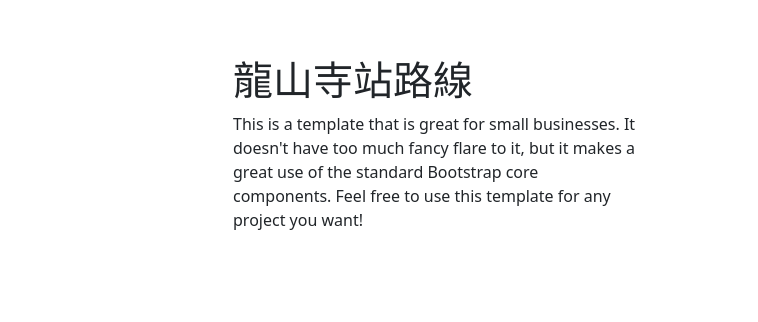
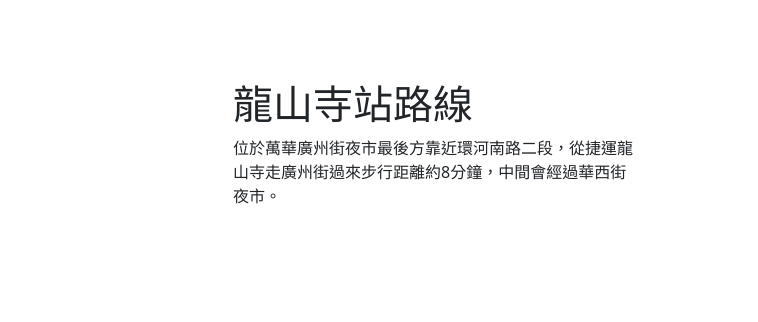
Before and after one commit to Mutal2001/Route-oyster, a plain HTML site: page index.html in a window 1280 px wide. Shown: the part 102-424 px from the top of the page, 522-1280 px from the left. Drawn offline with nearby package versions, Linux system fonts and the light colour scheme.

Commit message:
Update index.html

```diff
--- a/index.html
+++ b/index.html
@@ -34,7 +34,7 @@
                 <div class="col-lg-7"><img class="img-fluid rounded mb-4 mb-lg-0" src="https://lh3.googleusercontent.com/yCpAhQWI2aI0i6jVonU-3WUGs1RloIpyDEJSyNlfMAQyc87KsBxEa-G1wXUoxqzBW4kkWOdr9VWBBhMi_5cJKTuIoLwbLoyP=s600" alt="..." /></div>
                 <div class="col-lg-5">
                     <h1 class="font-weight-light">龍山寺站路線</h1>
-                    <p>This is a template that is great for small businesses. It doesn't have too much fancy flare to it, but it makes a great use of the standard Bootstrap core components. Feel free to use this template for any project you want!</p>
+                    <p>位於萬華廣州街夜市最後方靠近環河南路二段，從捷運龍山寺走廣州街過來步行距離約8分鐘，中間會經過華西街夜市。</p>
                 </div>
             </div>
             <!-- Call to Action-->
```
